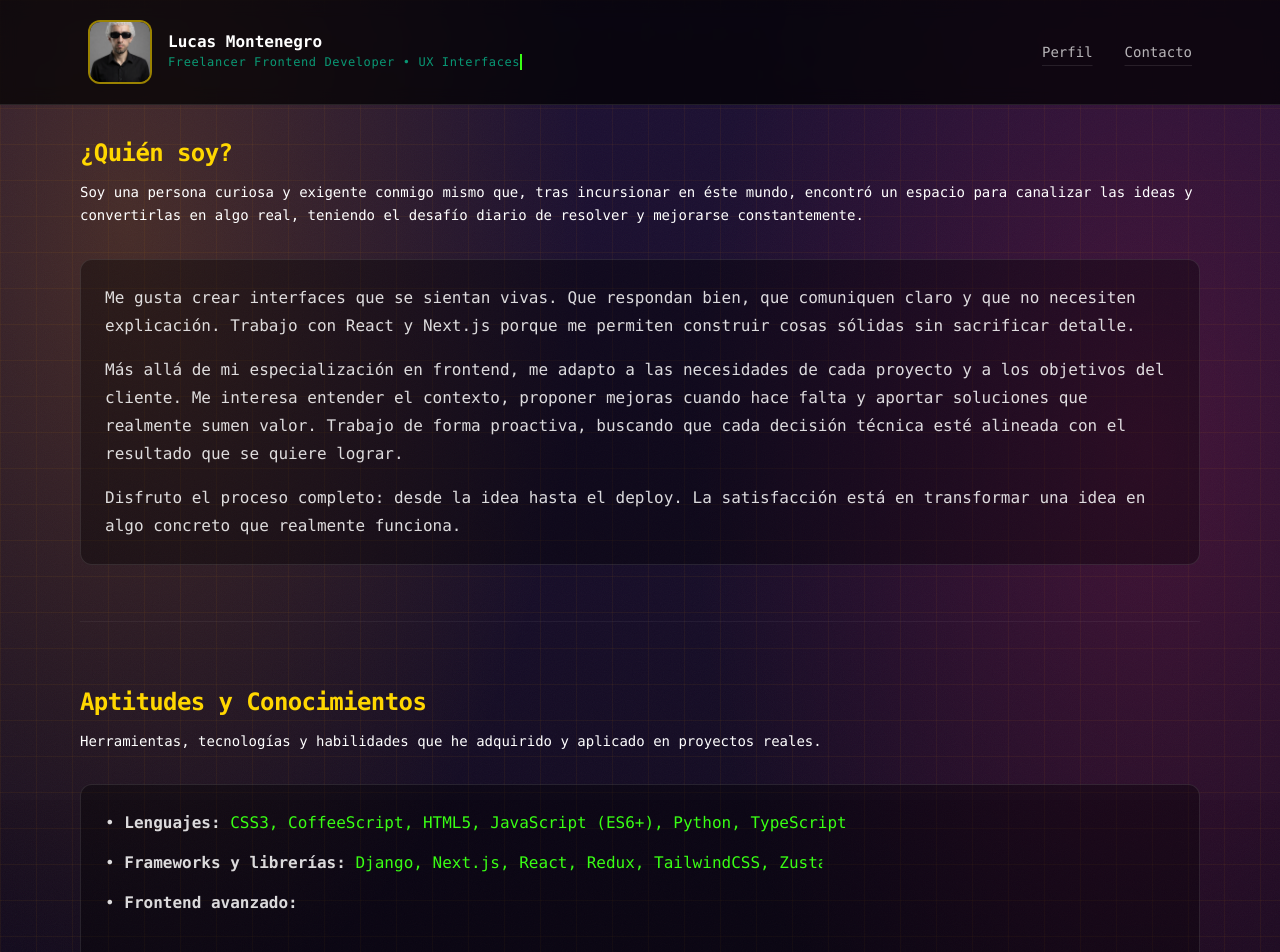
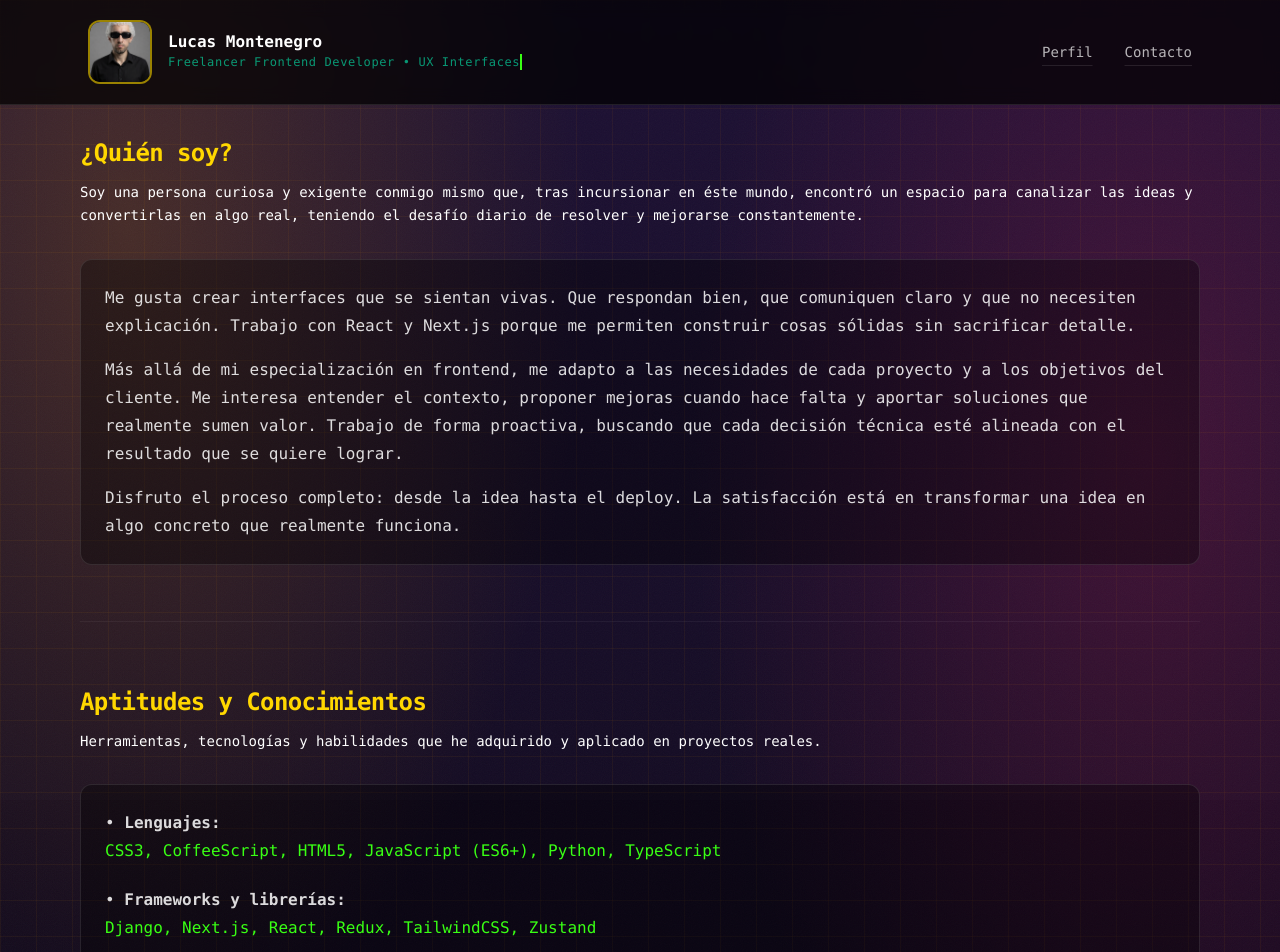
Before and after one commit to lu-developer476/Portfolio, a Next.js app: page /about in a window 1280 px wide. Shown: the top 952 px of the page. Built offline with nearby package versions, Linux system fonts and the light colour scheme.

Commit message:
globals.css

```diff
--- a/src/app/globals.css
+++ b/src/app/globals.css
@@ -108,15 +108,21 @@ body {
 }
 
 @keyframes typingWord {
-  from { clip-path: inset(0 100% 0 0); }
-  to { clip-path: inset(0 0 0 0); }
+  from {
+    width: 0;
+  }
+  to {
+    width: 100%;
+  }
 }
 
 .word {
   display: inline-block;
+  width: 0;
+  overflow: hidden;
   white-space: nowrap;
   color: #39ff14;
-  clip-path: inset(0 100% 0 0);
+
   animation: typingWord 0.6s steps(20, end) forwards;
 }
 
```
